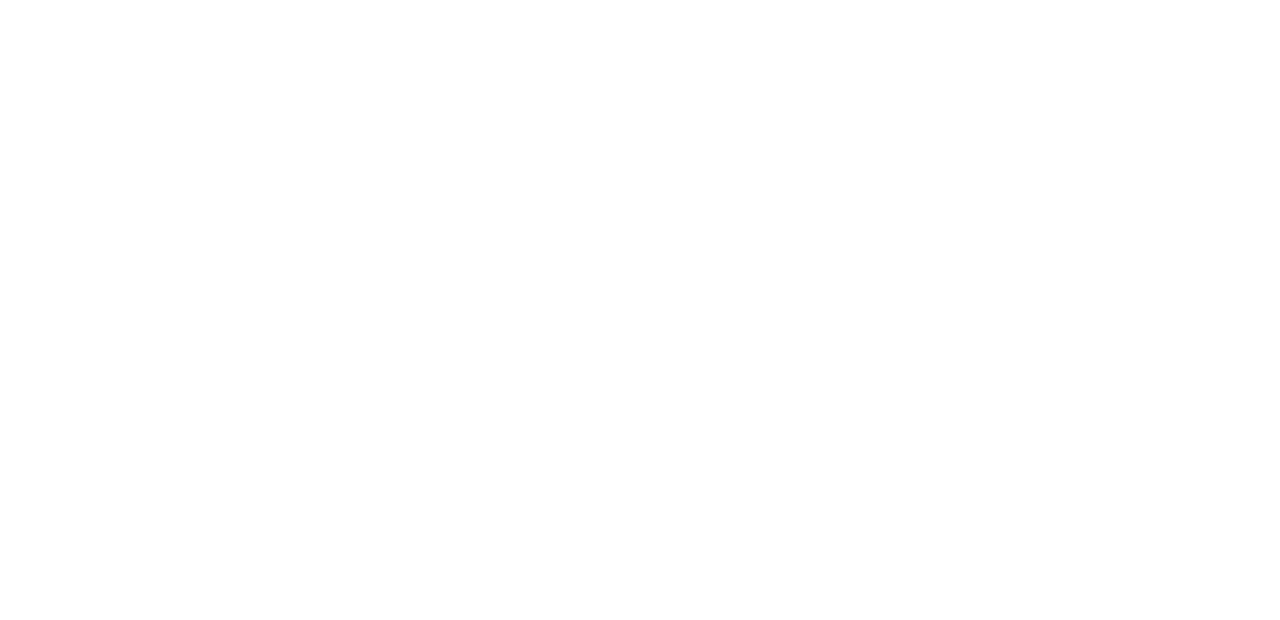
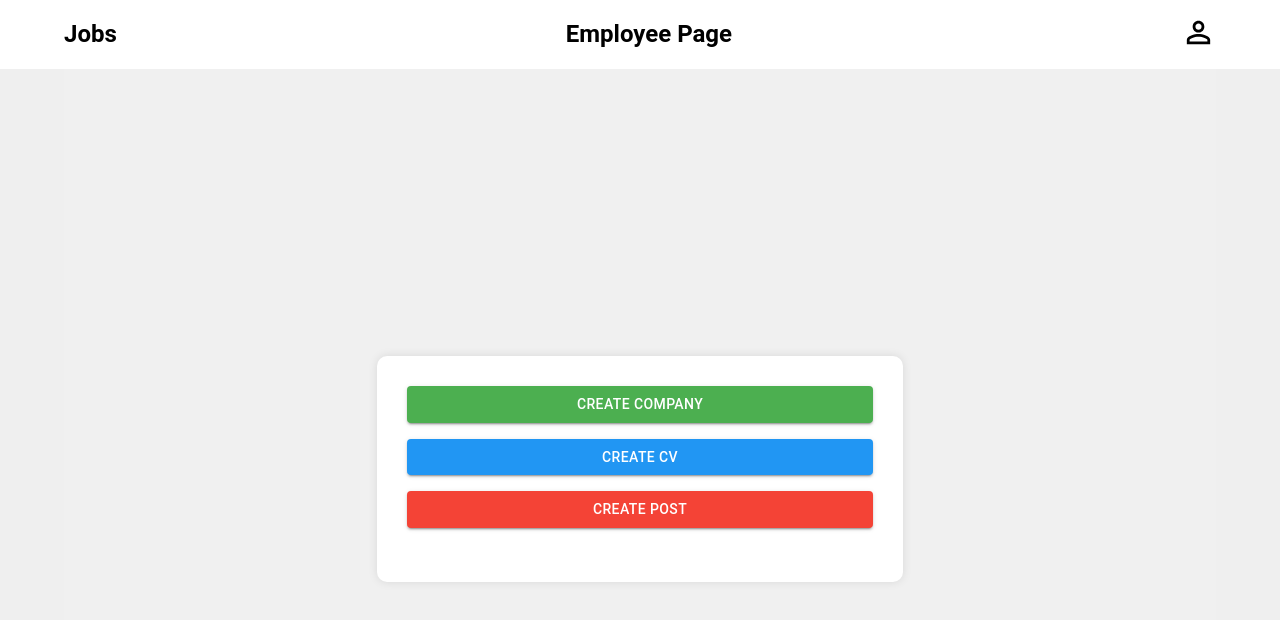
Before and after one commit to Uri2803/PTTKHTTT_GR11, a React (Vite) app in the folder client/: page /EmployeePage in a window 1280 px wide. Before the commit this address had no page. Shown: the top 620 px of the page. Built offline with nearby package versions, Linux system fonts and the light colour scheme.

Commit message:
change something

```diff
--- a/client/src/pages/companyPage.jsx
+++ b/client/src/pages/companyPage.jsx
@@ -53,7 +53,7 @@ const CompanyPage = () => {
         </Box>
         <Box sx={{ display: "flex", justifyContent: "flex-end" }}>
           <Button variant="contained" sx={{ backgroundColor: "#4caf50", color: "white" }}>
-            Apply now
+            Go back
           </Button>
         </Box>
       </Box>
--- a/client/src/pages/createCV.jsx
+++ b/client/src/pages/createCV.jsx
@@ -57,6 +57,7 @@ function CreateCV() {
        </FormControl>
 
        {/* Submit button */}
+
        <Box
          sx={{
            display:"flex",
@@ -65,7 +66,19 @@ function CreateCV() {
            pt:"30px"
          }}
        >
-         <Button variant="contained">Submit and Apply</Button>
+        <Box sx={{ display: "flex", justifyContent: "flex-end" }}>
+          <Button
+            variant="contained"
+            sx={{
+              backgroundColor: "#4caf50",
+              color: "white",
+            }}
+          >
+            Go back
+          </Button>
+        </Box>
+         <Button variant="contained">Submit</Button>
+
        </Box>
      </Box>
    </Box>
--- a/client/src/pages/createCompany.jsx
+++ b/client/src/pages/createCompany.jsx
@@ -65,6 +65,17 @@ import {
              pt:"30px"
            }}
          >
+          <Box sx={{ display: "flex", justifyContent: "flex-end" }}>
+          <Button
+            variant="contained"
+            sx={{
+              backgroundColor: "#4caf50",
+              color: "white",
+            }}
+          >
+            Go back
+          </Button>
+        </Box>
            <Button variant="contained">Submit</Button>
          </Box>
        </Box>
--- /dev/null
+++ b/client/src/pages/employeePage.jsx
@@ -0,0 +1,63 @@
+import { Box, Button } from "@mui/material";
+
+const EmployeePage = () => {
+  return (
+    <Box
+      sx={{
+        display: "flex",
+        justifyContent: "center",
+        alignItems: "center",
+        minHeight: "100vh",
+        backgroundColor: "#f0f0f0",
+        padding: "50px",
+      }}
+    >
+      <Box
+        sx={{
+          width: "50%",
+          p: "30px",
+          bgcolor: "white",
+          borderRadius: "10px",
+          boxShadow: "0px 0px 10px 0px rgba(0,0,0,0.1)",
+        }}
+      >
+        <Box sx={{ mb: 3 }}>
+          <Button
+            variant="contained"
+            sx={{
+              width: "100%",
+              mb: 2,
+              bgcolor: "#4caf50",
+              color: "white",
+            }}
+          >
+            Create Company
+          </Button>
+          <Button
+            variant="contained"
+            sx={{
+              width: "100%",
+              mb: 2,
+              bgcolor: "#2196f3",
+              color: "white",
+            }}
+          >
+            Create CV
+          </Button>
+          <Button
+            variant="contained"
+            sx={{
+              width: "100%",
+              bgcolor: "#f44336",
+              color: "white",
+            }}
+          >
+            Create Post
+          </Button>
+        </Box>
+      </Box>
+    </Box>
+  );
+};
+
+export default EmployeePage;
--- a/client/src/route.jsx
+++ b/client/src/route.jsx
@@ -4,6 +4,7 @@ import HomePage from "./pages/homePage";
 import CreateCV from "./pages/createCV";
 import CreateCompany from "./pages/createCompany";
 import CompanyPage from "./pages/companyPage";
+import EmployeePage from "./pages/employeePage";
 const publicPath = [
   {
     path: "/login",
@@ -64,7 +65,19 @@ const publicPath = [
         title: 'Company Page',
         icon: <PermIdentityIcon fontSize="large"/>
     }
-  }
+  },
+    {
+      path: "/EmployeePage",
+      content: [
+        {
+          component: <EmployeePage/>
+        }
+      ],
+      propsLayout: {
+          title: 'Employee Page',
+          icon: <PermIdentityIcon fontSize="large"/>
+      }
+    }
 ];
 
 export const route = {
```
